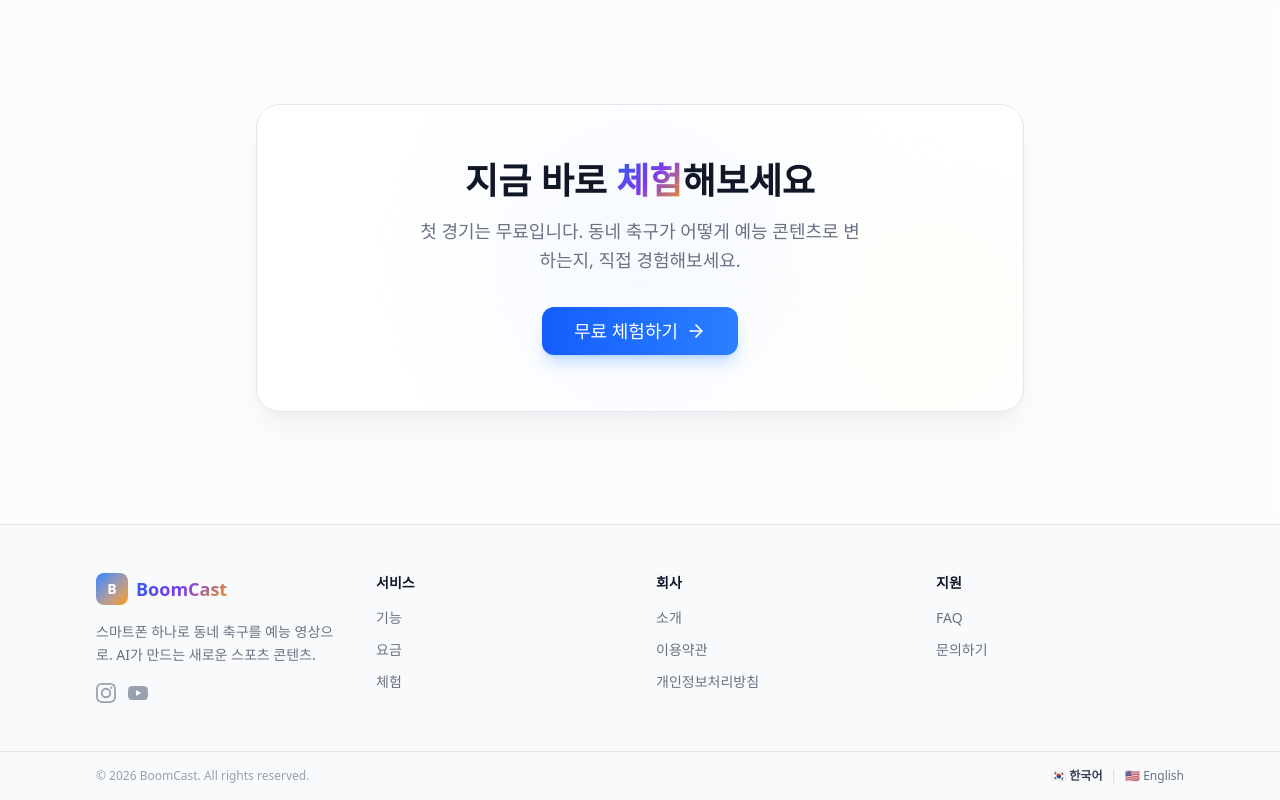
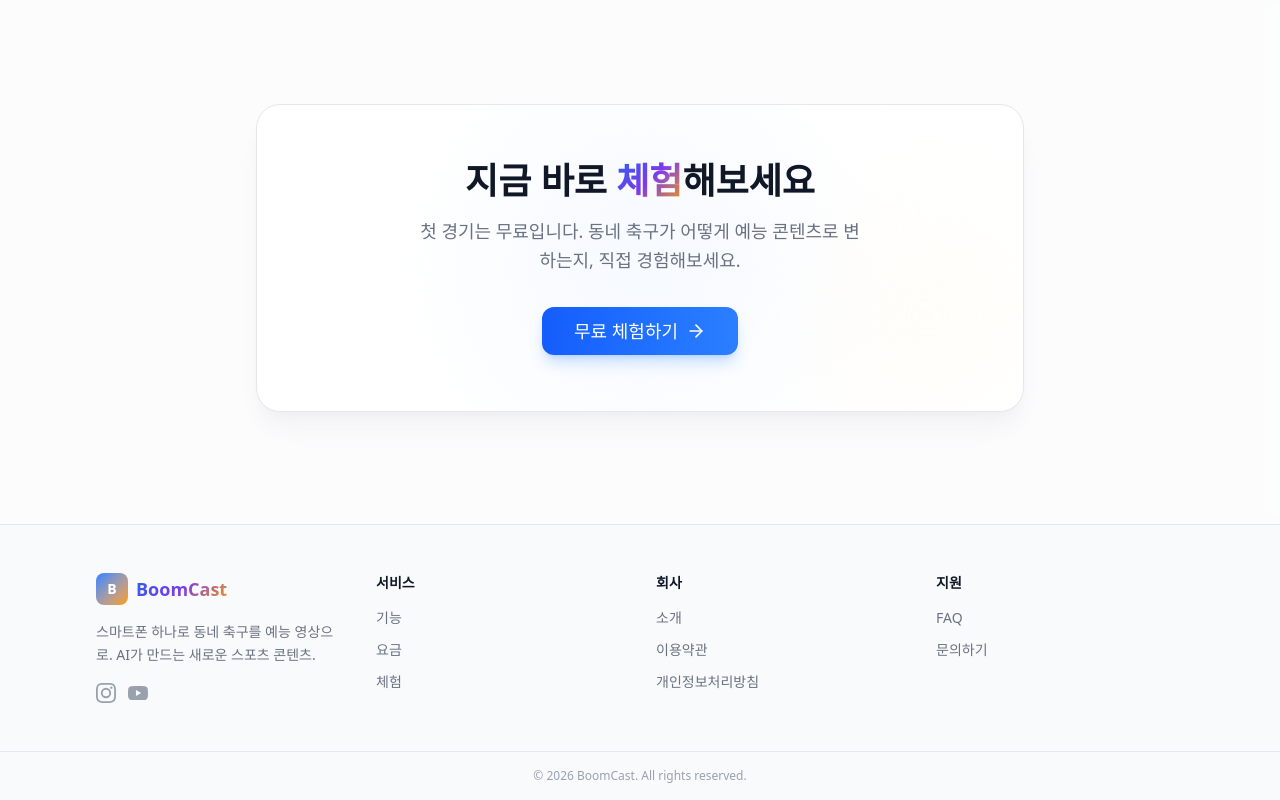
Before and after one commit to kangyh427/boomcast, a Next.js app: page / in a window 1280 px wide. Shown: the part 6853-7653 px from the top of the page. Built offline with nearby package versions, Linux system fonts and the light colour scheme; a web font is replaced by a local one.

Commit message:
Update Footer.tsx

```diff
--- a/src/components/common/Footer.tsx
+++ b/src/components/common/Footer.tsx
@@ -3,10 +3,10 @@
  * 파일: src/components/common/Footer.tsx
  * 설명: BoomCast 푸터 - 4컬럼 반응형
  * 경로: src/components/common/Footer.tsx
- * 최근 작업: 세션 6 - useLang 적용 + 문구 수정
- *   - "스포츠 중계" → "예능 영상"
- *   - "데모" → "체험"
- *   - 푸터 언어 전환 버튼도 useLang 연결
+ * 최근 작업: 세션 7-B
+ *   - 하단 언어 전환 버튼(🇰🇷/🇺🇸) UI 삭제 (한국 서비스 우선)
+ *   - useLang()은 텍스트 전환용으로 유지
+ *   - toggleLang import 제거
  * 작성일: 2026-03-07
  * ============================================================
  */
@@ -68,7 +68,7 @@ const socialLinks = [
 ];
 
 export default function Footer() {
-  const { lang, toggleLang } = useLang();
+  const { lang } = useLang();
 
   return (
     <footer className="bg-gray-50 border-t border-gray-200">
@@ -126,24 +126,12 @@ export default function Footer() {
         </div>
       </div>
 
-      {/* ── 하단 바 ── */}
+      {/* ── 하단 바 (언어 전환 버튼 삭제됨) ── */}
       <div className="border-t border-gray-200">
-        <div className="max-w-6xl mx-auto px-4 sm:px-6 lg:px-8 py-4 flex flex-col sm:flex-row items-center justify-between gap-3">
+        <div className="max-w-6xl mx-auto px-4 sm:px-6 lg:px-8 py-4 flex items-center justify-center">
           <p className="text-xs text-gray-400">
             © 2026 BoomCast. All rights reserved.
           </p>
-          <button
-            onClick={toggleLang}
-            className="flex items-center gap-2 text-xs text-gray-500 hover:text-gray-700 transition-colors"
-          >
-            <span className={lang === "ko" ? "font-semibold text-gray-700" : ""}>
-              🇰🇷 한국어
-            </span>
-            <span className="text-gray-300">|</span>
-            <span className={lang === "en" ? "font-semibold text-gray-700" : ""}>
-              🇺🇸 English
-            </span>
-          </button>
         </div>
       </div>
     </footer>
```
